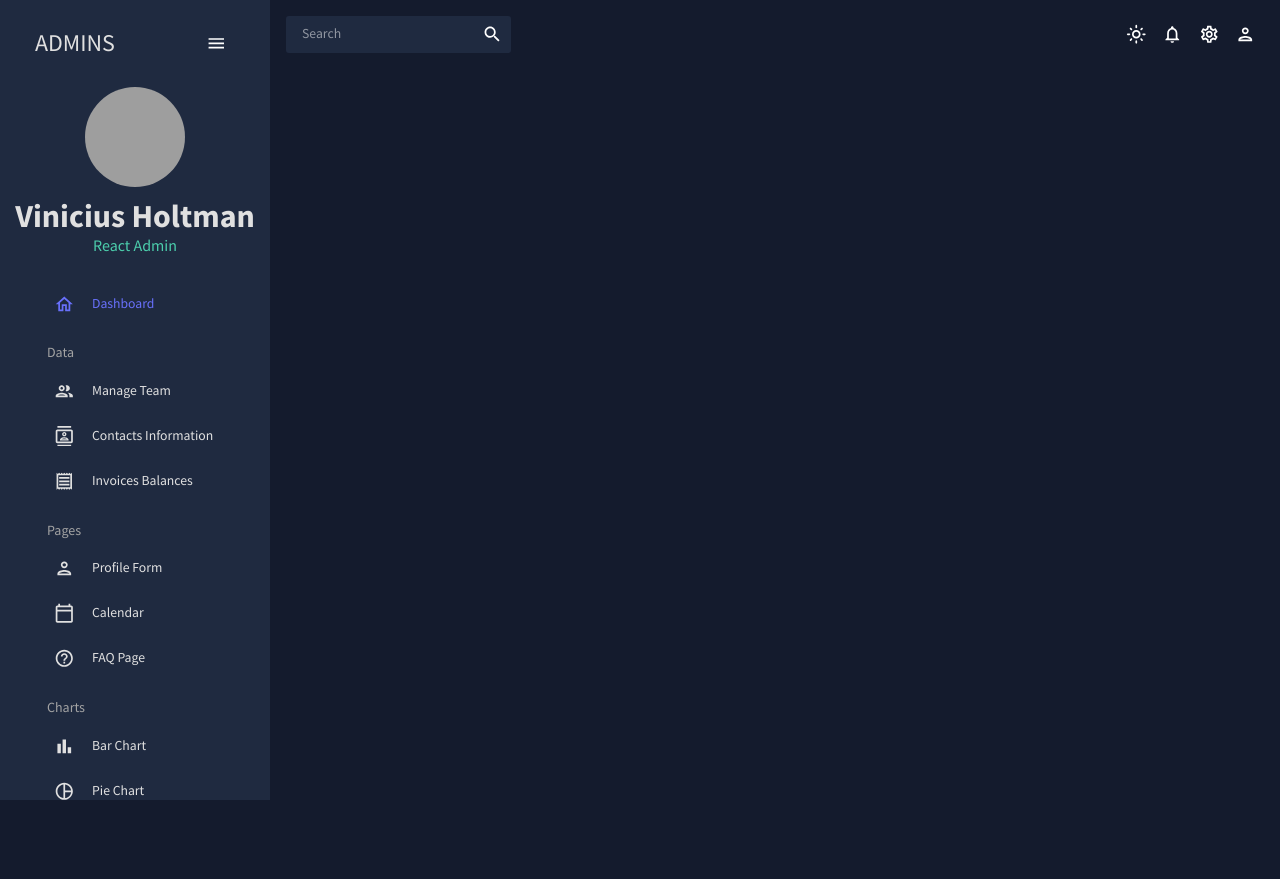
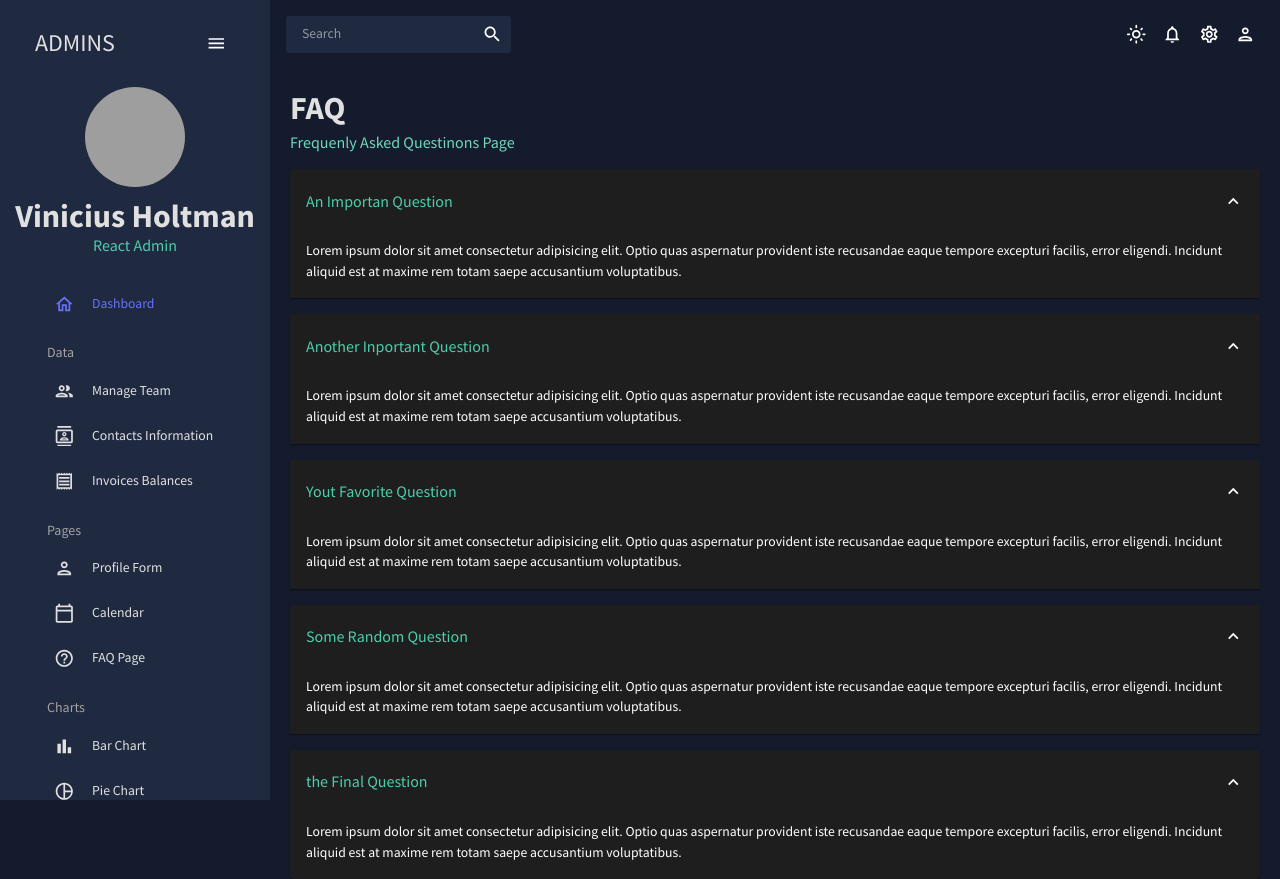
Before and after one commit to Vinicius-Holtman/react-admin, a React (Vite) app: page /faq in a window 1280 px wide. Before the commit the page ends 800 px from the top, so only its background shows below. Built offline with nearby package versions, Linux system fonts and the light colour scheme; grey boxes are pictures that could not be loaded.

Commit message:
Finished FAQ component

```diff
--- a/src/App.tsx
+++ b/src/App.tsx
@@ -9,6 +9,7 @@ import { Contacts } from "./scenes/Contacts/Index";
 import { Invoices } from "./scenes/Invoices";
 import { Form } from "./scenes/Form";
 import { Calendar } from "./scenes/Calendar";
+import { FAQ } from "./scenes/FAQ";
 // import { Team } from "./scenes/team";
 // import { Invoices } from "./scenes/invoices";
 // import { Contacts } from "./scenes/contects";
@@ -38,10 +39,10 @@ function App() {
               <Route path="/contacts" element={ <Contacts /> }  />
               <Route path="/form" element={ <Form /> }  />
               <Route path="/calendar" element={ <Calendar /> }  />
+              <Route path="/faq" element={ <FAQ /> }  />
               {/* <Route path="/bar" element={ <Bar /> }  />
               <Route path="/line" element={ <Line /> }  />
               <Route path="/pie" element={ <Pie /> }  />
-              <Route path="/faq" element={ <FAQ /> }  />
               <Route path="/geography" element={ <Geography /> }  /> */}
             </Routes>
           </main>
--- /dev/null
+++ b/src/scenes/FAQ/index.tsx
@@ -0,0 +1,82 @@
+import { Accordion, AccordionDetails, AccordionSummary, Box, Typography, useTheme } from "@mui/material";
+import { Header } from "../../components/Header";
+import { tokens } from "../../theme";
+import ExpandMoreIcon from "@mui/icons-material/ExpandMore"
+
+
+
+export function FAQ() {
+  const theme = useTheme()
+  const colors = tokens(theme.palette.mode)
+
+  return (
+    <Box m="20px">
+      <Header title="FAQ" subtitle="Frequenly Asked Questinons Page" />
+
+      <Accordion defaultExpanded>
+        <AccordionSummary expandIcon={<ExpandMoreIcon />}>
+          <Typography color={colors.greenAccent[500]} variant="h5">
+            An Importan Question
+          </Typography>
+        </AccordionSummary>
+        <AccordionDetails>
+          <Typography>
+            Lorem ipsum dolor sit amet consectetur adipisicing elit. Optio quas aspernatur provident iste recusandae eaque tempore excepturi facilis, error eligendi. Incidunt aliquid est at maxime rem totam saepe accusantium voluptatibus.
+          </Typography>
+        </AccordionDetails>
+      </Accordion>
+
+      <Accordion defaultExpanded>
+        <AccordionSummary expandIcon={<ExpandMoreIcon />}>
+          <Typography color={colors.greenAccent[500]} variant="h5">
+            Another Inportant Question
+          </Typography>
+        </AccordionSummary>
+        <AccordionDetails>
+          <Typography>
+            Lorem ipsum dolor sit amet consectetur adipisicing elit. Optio quas aspernatur provident iste recusandae eaque tempore excepturi facilis, error eligendi. Incidunt aliquid est at maxime rem totam saepe accusantium voluptatibus.
+          </Typography>
+        </AccordionDetails>
+      </Accordion>
+
+      <Accordion defaultExpanded>
+        <AccordionSummary expandIcon={<ExpandMoreIcon />}>
+          <Typography color={colors.greenAccent[500]} variant="h5">
+            Yout Favorite Question
+          </Typography>
+        </AccordionSummary>
+        <AccordionDetails>
+          <Typography>
+            Lorem ipsum dolor sit amet consectetur adipisicing elit. Optio quas aspernatur provident iste recusandae eaque tempore excepturi facilis, error eligendi. Incidunt aliquid est at maxime rem totam saepe accusantium voluptatibus.
+          </Typography>
+        </AccordionDetails>
+      </Accordion>
+
+      <Accordion defaultExpanded>
+        <AccordionSummary expandIcon={<ExpandMoreIcon />}>
+          <Typography color={colors.greenAccent[500]} variant="h5">
+            Some Random Question
+          </Typography>
+        </AccordionSummary>
+        <AccordionDetails>
+          <Typography>
+            Lorem ipsum dolor sit amet consectetur adipisicing elit. Optio quas aspernatur provident iste recusandae eaque tempore excepturi facilis, error eligendi. Incidunt aliquid est at maxime rem totam saepe accusantium voluptatibus.
+          </Typography>
+        </AccordionDetails>
+      </Accordion>
+
+      <Accordion defaultExpanded>
+        <AccordionSummary expandIcon={<ExpandMoreIcon />}>
+          <Typography color={colors.greenAccent[500]} variant="h5">
+            the Final Question
+          </Typography>
+        </AccordionSummary>
+        <AccordionDetails>
+          <Typography>
+            Lorem ipsum dolor sit amet consectetur adipisicing elit. Optio quas aspernatur provident iste recusandae eaque tempore excepturi facilis, error eligendi. Incidunt aliquid est at maxime rem totam saepe accusantium voluptatibus.
+          </Typography>
+        </AccordionDetails>
+      </Accordion>
+    </Box>
+  )
+}
```
